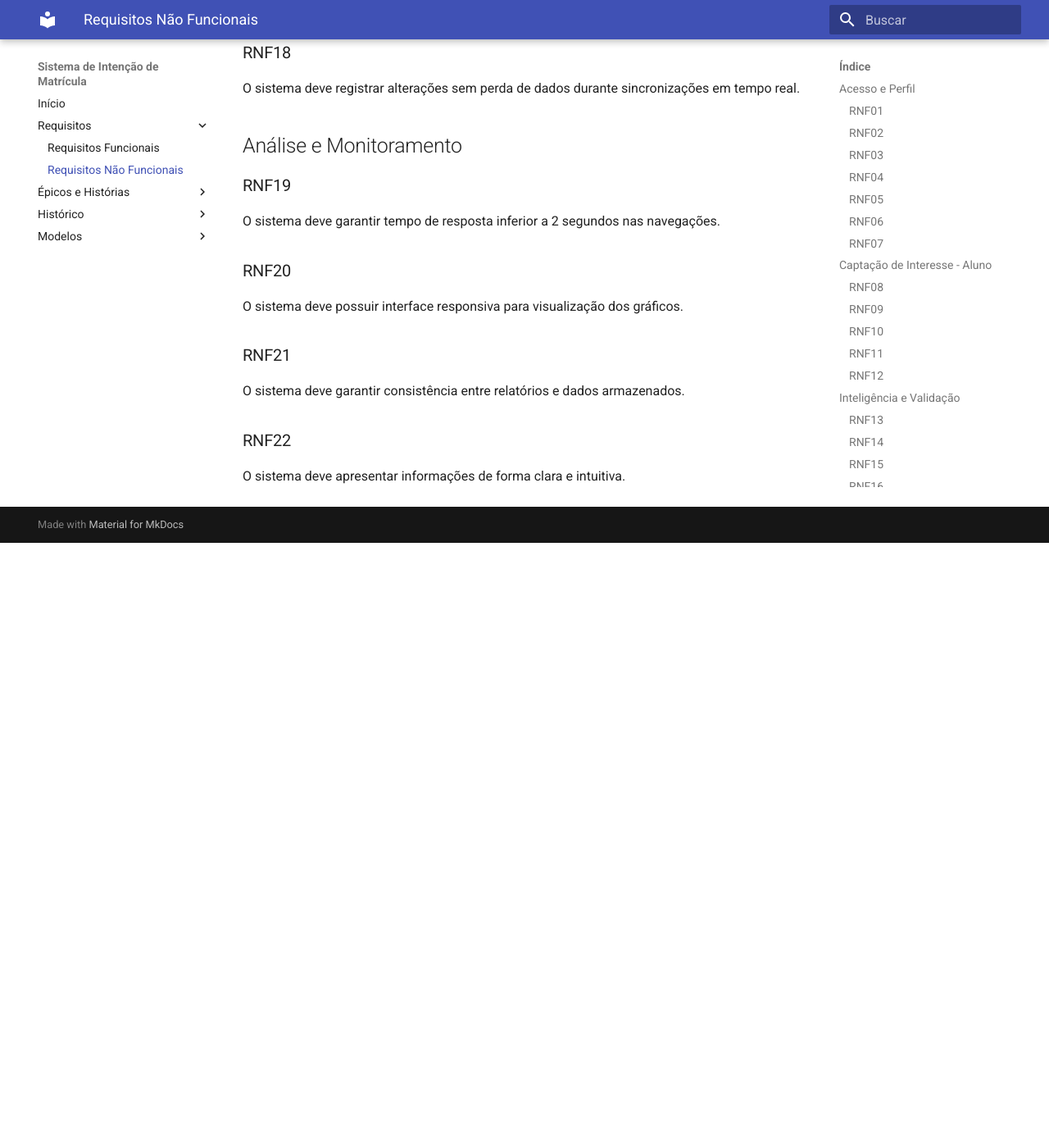
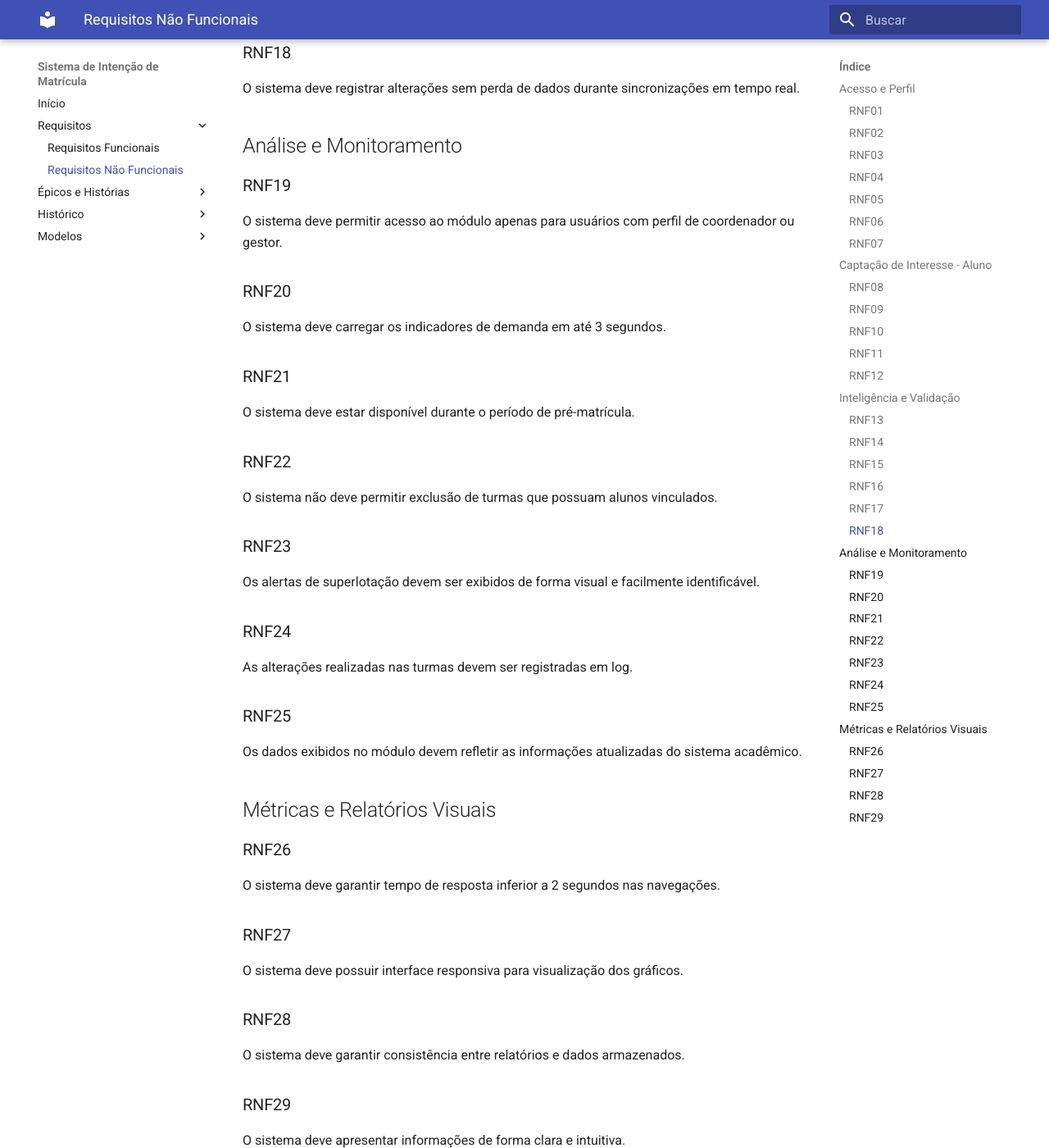
Before and after one commit to si-2026-1/Sistema_de_intencao_de_matricula, an MkDocs documentation site: the page built from docs/Requisitos/Requisitos_nao_funcionais.md, in a window 1280 px wide and 1400 px high, scrolled down 2087 px. Shown: the whole window at 82% size. Built offline with MkDocs 1.6.1 and Material for MkDocs 9.7.7, drawn with Linux system fonts in a browser that asks for light colours; before the commit the page ends 2749 px from its top, so only the background shows below that.

Commit message:
Update Requisitos_nao_funcionais.md

```diff
--- a/docs/Requisitos/Requisitos_nao_funcionais.md
+++ b/docs/Requisitos/Requisitos_nao_funcionais.md
@@ -65,14 +65,39 @@ O sistema deve registrar alterações sem perda de dados durante sincronizaçõe
 
 ## Análise e Monitoramento
 
+
 ### RNF19
+O sistema deve permitir acesso ao módulo apenas para usuários com perfil de coordenador ou gestor.
+
+### RNF20
+O sistema deve carregar os indicadores de demanda em até 3 segundos.
+
+### RNF21
+O sistema deve estar disponível durante o período de pré-matrícula.
+
+### RNF22
+O sistema não deve permitir exclusão de turmas que possuam alunos vinculados.
+
+### RNF23
+Os alertas de superlotação devem ser exibidos de forma visual e facilmente identificável.
+
+### RNF24
+As alterações realizadas nas turmas devem ser registradas em log.
+
+### RNF25
+Os dados exibidos no módulo devem refletir as informações atualizadas do sistema acadêmico.
+
+
+## Métricas e Relatórios Visuais
+
+### RNF26
 O sistema deve garantir tempo de resposta inferior a 2 segundos nas navegações.
 
-### RNF20
+### RNF27
 O sistema deve possuir interface responsiva para visualização dos gráficos.
 
-### RNF21
+### RNF28
 O sistema deve garantir consistência entre relatórios e dados armazenados.
 
-### RNF22
+### RNF29
 O sistema deve apresentar informações de forma clara e intuitiva.
```
